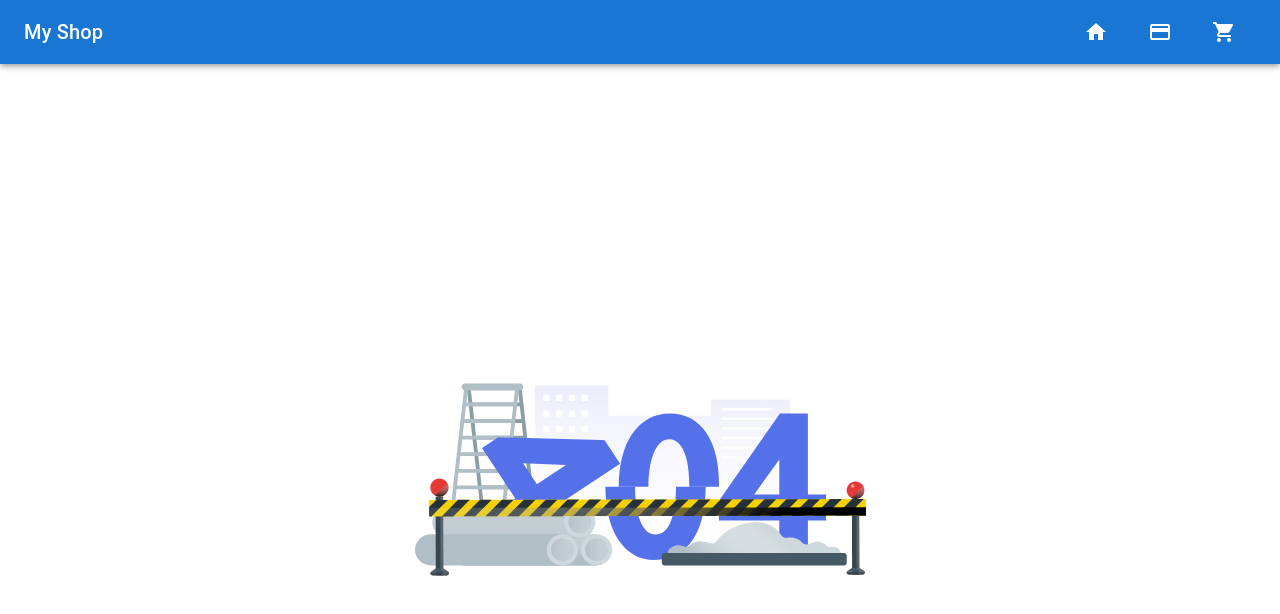
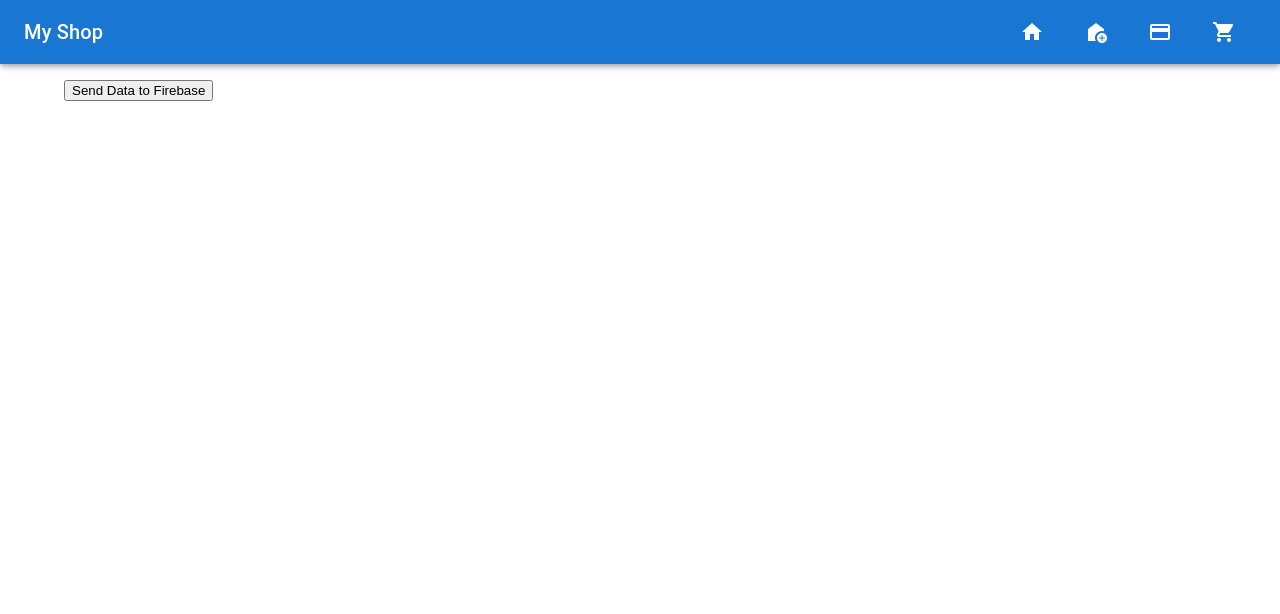
Before and after one commit to IlyaZolotukhin/eShop, a React (Vite) app: page /eShop/add in a window 1280 px wide. Shown: the top 614 px of the page. Built offline with nearby package versions, Linux system fonts and the light colour scheme; no server answers; the database is empty.

Commit message:
add product

```diff
--- a/src/App.tsx
+++ b/src/App.tsx
@@ -2,10 +2,12 @@ import React, { useEffect } from 'react'
 import { useSelector } from 'react-redux'
 import { Link, Route, Routes } from 'react-router-dom'
 
+import AddProduct from '@/components/AddProduct'
 import CreditCardForm from '@/components/CreditCardForm/CreditCardForm'
 import Error404 from '@/components/Error/Error404'
 import Products from '@/components/Products'
 import { setCart } from '@/features/cart/cartSlice'
+import AddHomeIcon from '@mui/icons-material/AddHome'
 import HomeIcon from '@mui/icons-material/Home'
 import PaymentIcon from '@mui/icons-material/Payment'
 import ShoppingCartIcon from '@mui/icons-material/ShoppingCart'
@@ -47,6 +49,11 @@ const App: React.FC = () => {
               <HomeIcon />
             </Tooltip>
           </Button>
+          <Button color={'inherit'} component={Link} to={'/'}>
+            <Tooltip title={'add product'}>
+              <AddHomeIcon />
+            </Tooltip>
+          </Button>
           <Button color={'inherit'} component={Link} to={'/checkout'}>
             <Tooltip title={'pay for the order'}>
               <PaymentIcon />
@@ -69,6 +76,7 @@ const App: React.FC = () => {
       <Container className={s.container}>
         <Routes>
           <Route element={<Products />} path={'/'} />
+          <Route element={<AddProduct />} path={'/add'} />
           <Route element={<Cart />} path={'/cart'} />
           <Route element={<Checkout />} path={'/checkout'} />
           <Route element={<CreditCardForm />} path={'/payment'} />
--- /dev/null
+++ b/src/components/AddProduct.tsx
@@ -0,0 +1,26 @@
+import firebase from 'firebase/database'
+
+const AddProduct = () => {
+  const sendDataToFirebase = () => {
+    const data = {
+      age: 30,
+      email: 'johndoe@example.com',
+      name: 'John Doe',
+    }
+
+    firebase
+      .database()
+      .ref('users')
+      .push(data)
+      .then(() => {
+        console.log('Data sent successfully')
+      })
+      .catch(error => {
+        console.error('Error sending data:', error)
+      })
+  }
+
+  return <button onClick={sendDataToFirebase}>Send Data to Firebase</button>
+}
+
+export default AddProduct
```
